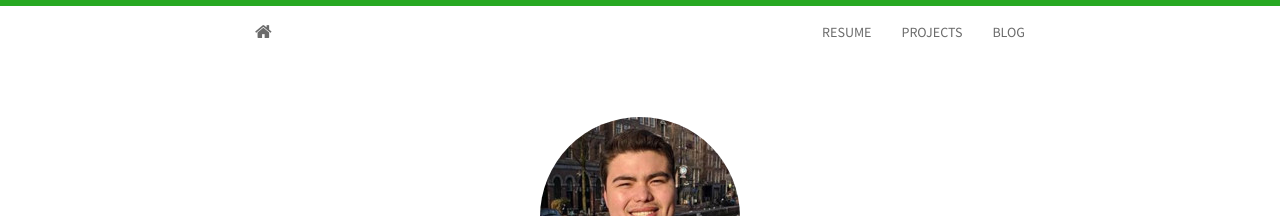
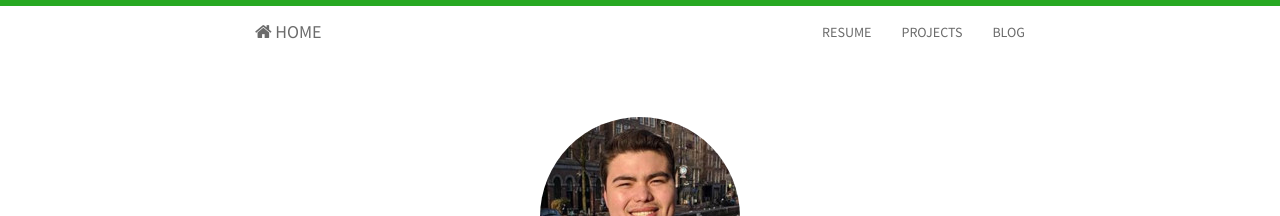
Before and after one commit to jfernancordova/jfernancordova.github.io, a Jekyll site: the page built from index.html, in a window 1280 px wide. Shown: the top 216 px of the page. Built offline with Jekyll 4.4.1, drawn with Linux system fonts in a browser that asks for light colours; nearby versions of some CDN libraries; the list of posts is cut into pages by our own code.

Commit message:
Fixing Home Redirect

```diff
--- a/_includes/header.html
+++ b/_includes/header.html
@@ -1,9 +1,10 @@
 <nav class="navbar navbar-default">
   <div class="container">
     <div class="navbar-header">
-      <a class="navbar-brand" href="{{ site.baseurl }}"
-        ><i class="fa fa-home"></i
-      ></a>
+      <a class="navbar-brand" href="/"
+        ><i class="fa fa-home"></i>
+        <span class="home-text">HOME</span>
+      </a>
       <button
         type="button"
         class="navbar-toggle collapsed"
```
Also changed, not shown: README.md (deleted).
